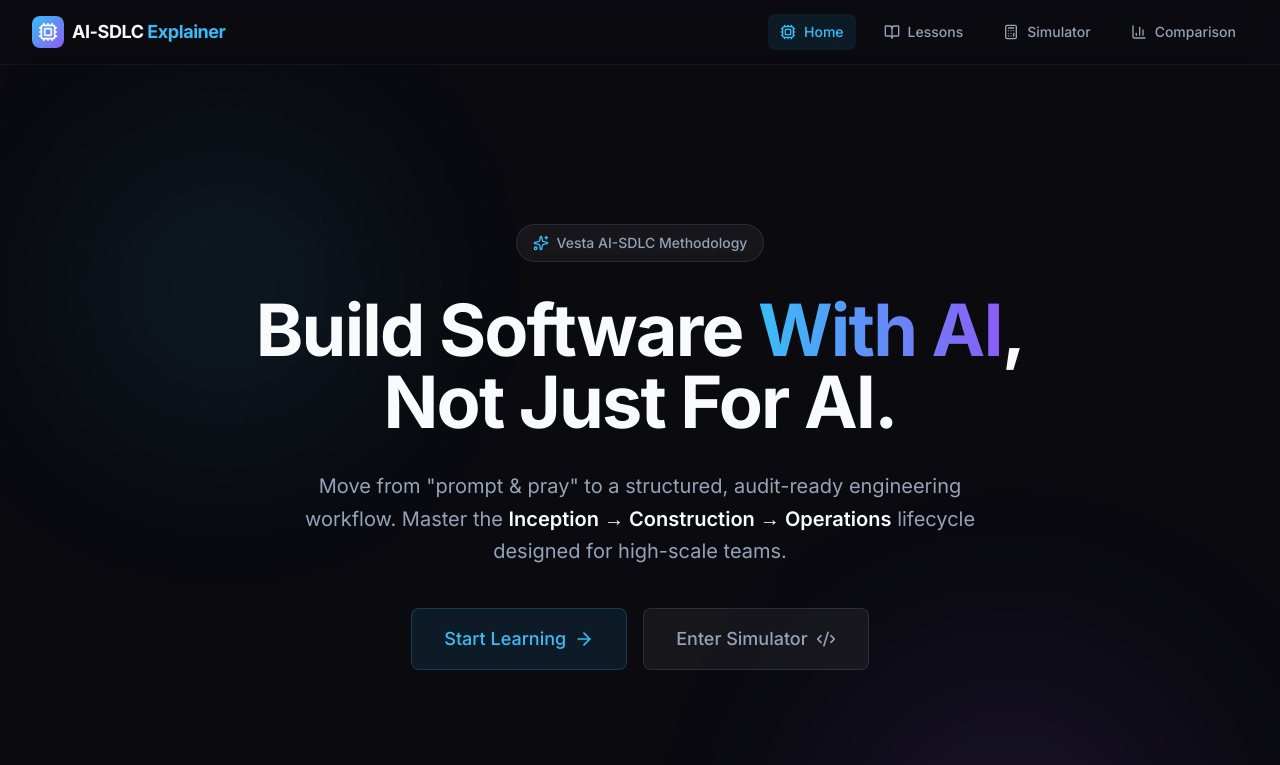
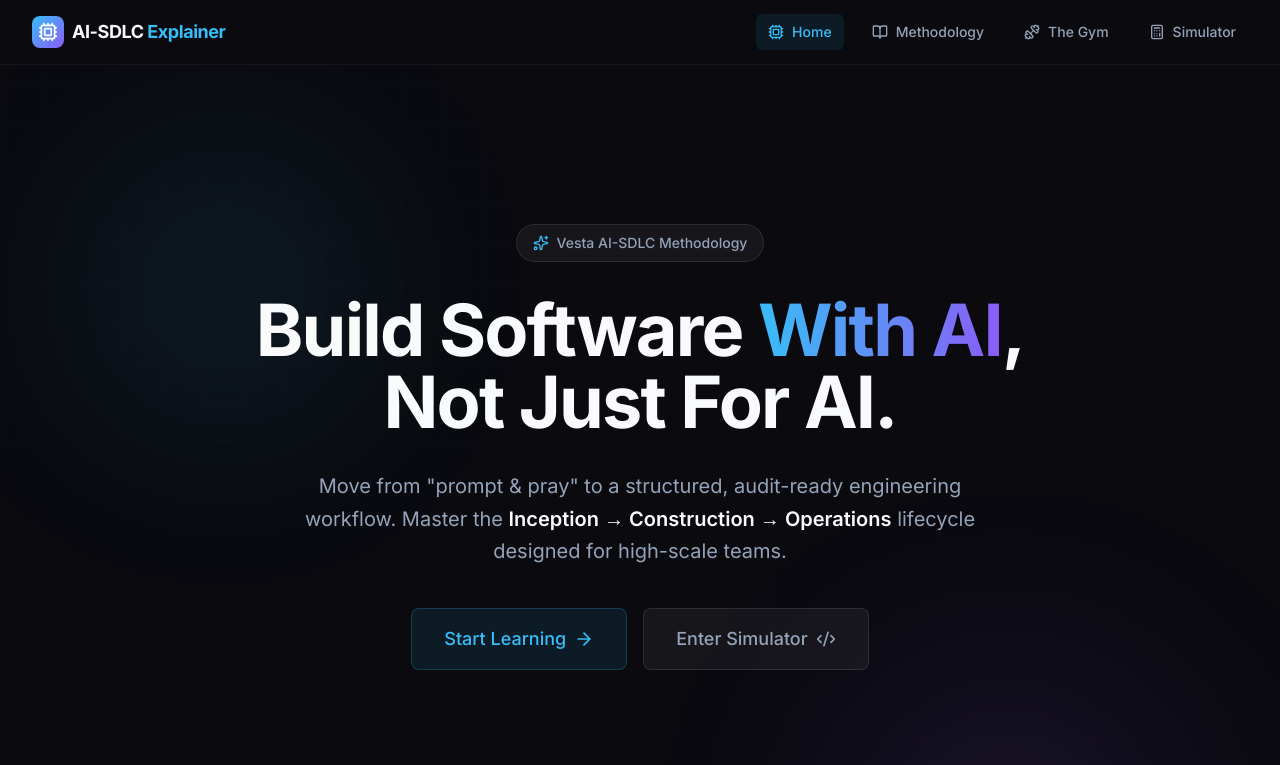
Before and after one commit to MachineKomi/AI-SDLC_Explainer, a Next.js app in the folder aidlc-web-app/: page / in a window 1280 px wide. Shown: the top 765 px of the page. Built offline with nearby package versions, Linux system fonts and the light colour scheme.

Commit message:
fix: navigation links and inception page syntax

```diff
--- a/aidlc-web-app/src/app/methodology/inception/page.tsx
+++ b/aidlc-web-app/src/app/methodology/inception/page.tsx
@@ -91,5 +91,3 @@ export default function InceptionPage() {
         </div>
     );
 }
-
-import { ShieldCheck } from "lucide-react";
--- a/aidlc-web-app/src/components/Navigation.tsx
+++ b/aidlc-web-app/src/components/Navigation.tsx
@@ -3,7 +3,7 @@
 import Link from "next/link";
 import { usePathname } from "next/navigation";
 import { motion } from "framer-motion";
-import { Cpu, BookOpen, Calculator, BarChart3, Menu, X } from "lucide-react";
+import { Cpu, BookOpen, Calculator, BarChart3, Menu, X, Dumbbell } from "lucide-react";
 import { useState } from "react";
 import clsx from "clsx";
 
@@ -13,9 +13,9 @@ export default function Navigation() {
 
     const links = [
         { href: "/", label: "Home", icon: Cpu },
-        { href: "/lessons", label: "Lessons", icon: BookOpen },
+        { href: "/methodology/inception", label: "Methodology", icon: BookOpen },
+        { href: "/gym", label: "The Gym", icon: Dumbbell },
         { href: "/simulator", label: "Simulator", icon: Calculator },
-        { href: "/comparison", label: "Comparison", icon: BarChart3 },
     ];
 
     return (
```
